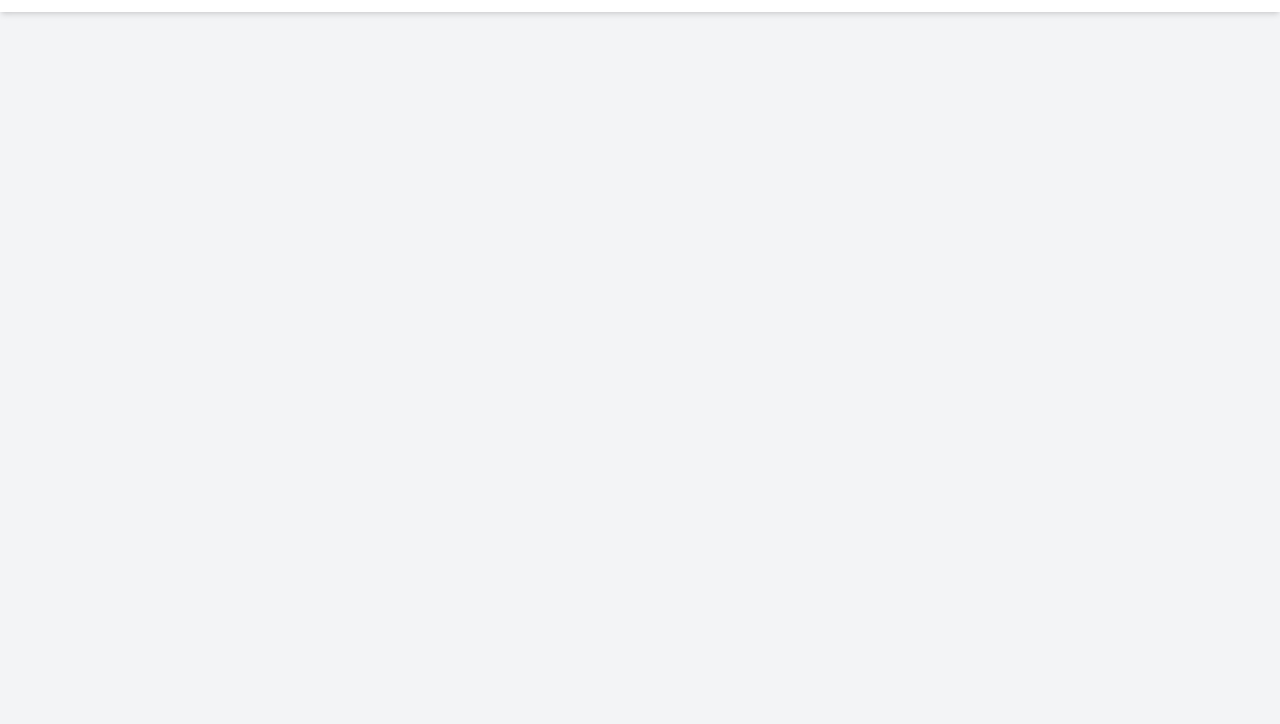
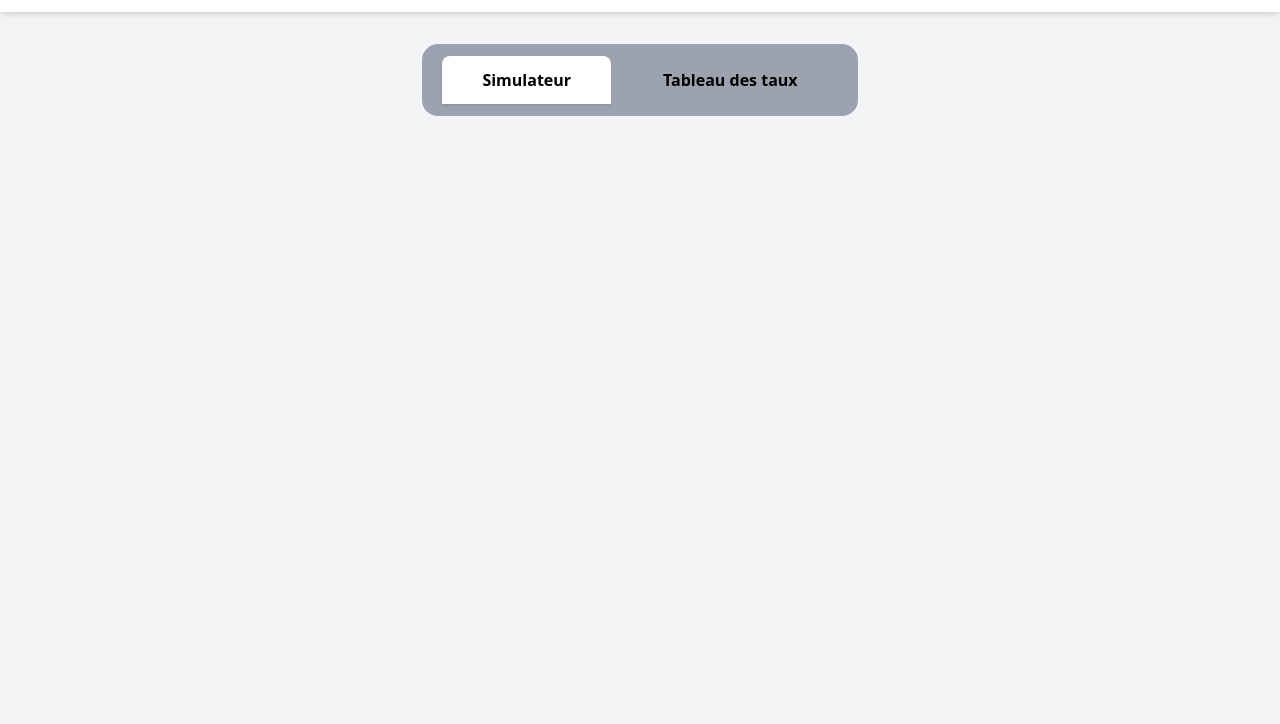
Before and after one commit to yaakoub0tair/Gomoney-Simulateur-de-Pr-t-Interactif, a website built with Vite: page brief 4/index.html in a window 1280 px wide. Shown: the part 76-800 px from the top of the page. Built offline with nearby package versions, Linux system fonts and the light colour scheme.

Commit message:
Tabs section

```diff
--- a/brief 4/index.html
+++ b/brief 4/index.html
@@ -19,6 +19,11 @@
         </div>
       </div>
     </header>
+     <!-- TABS -->
+     <div class="max-w-6xl mx-auto mt-8 px-5 flex flex-wrap gap-3 bg-gray-400 w-fit rounded-2xl p-3">
+      <button class="px-10 py-3 bg-white rounded-t-lg font-bold shadow">Simulateur</button>
+      <button class="px-10 py-3 rounded-t-lg font-bold transition">Tableau des taux</button>
+    </div>
 
 
   </body>
```
Also changed, not shown: 1 other file.
